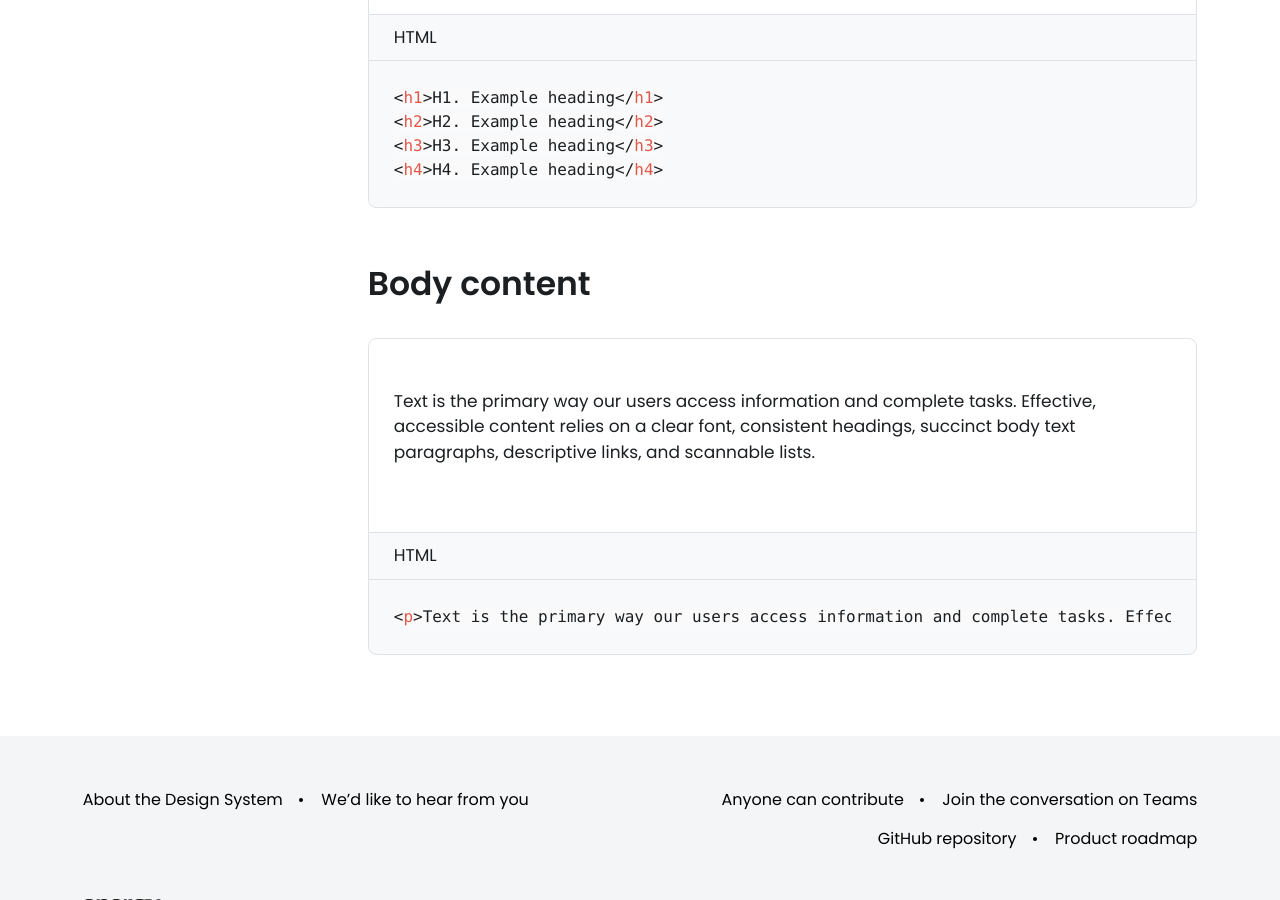
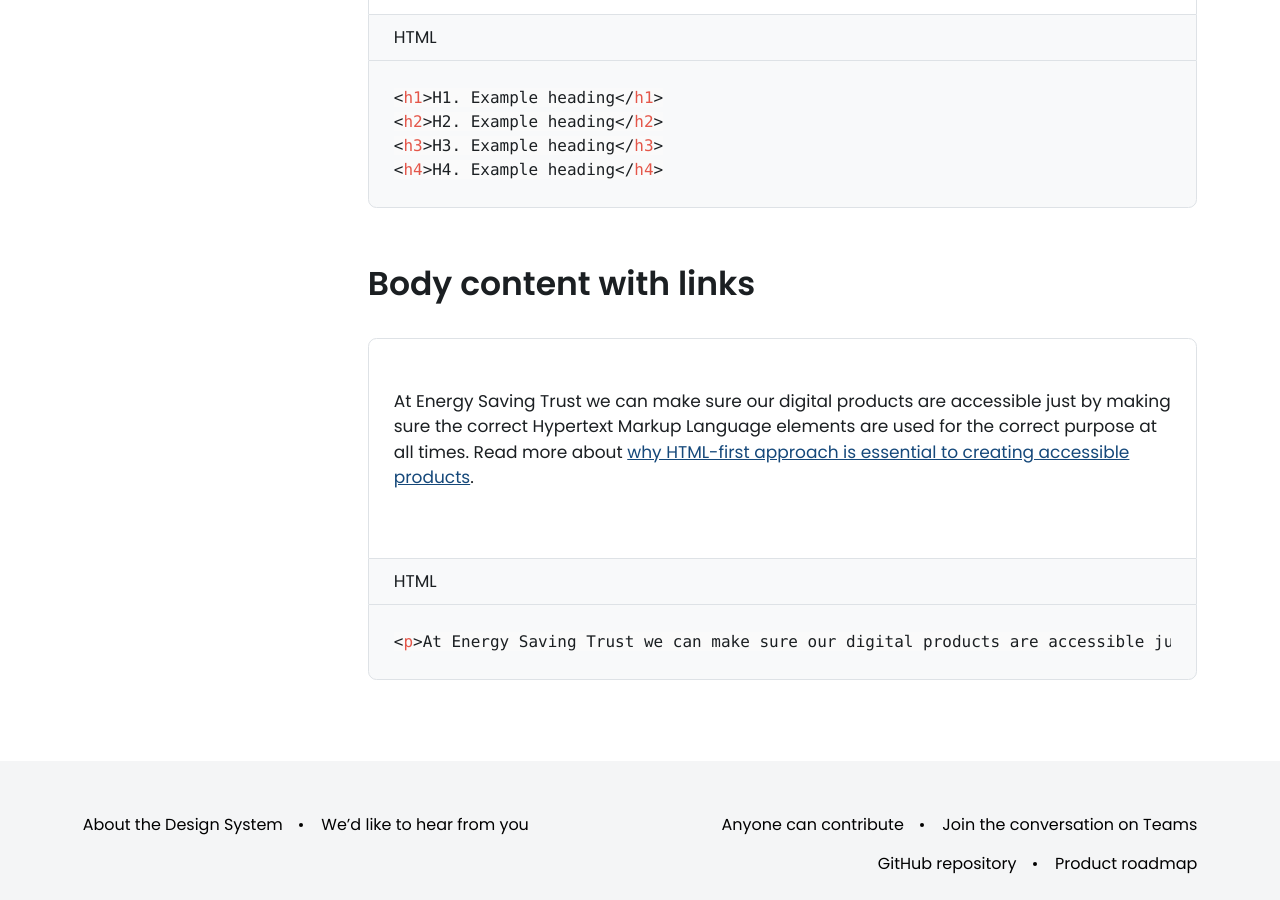
Before and after one commit to Energy-Saving-Trust/Design-System, a Jekyll site: the page built from guidelines/typography.md, in a window 1280 px wide and 900 px high, scrolled down 3416 px. Built offline with Jekyll 4.4.1, drawn with Linux system fonts in a browser that asks for light colours; nearby versions of some CDN libraries.

Commit message:
Adding link example to the Typography Guidelines

```diff
--- a/guidelines/typography.md
+++ b/guidelines/typography.md
@@ -163,11 +163,11 @@
 
 {% include component-example.html code_render=code_render %}
 
-## Body content
+## Body content with links
 
 {% capture code_render %}
 
-<p>Text is the primary way our users access information and complete tasks. Effective, accessible content relies on a clear font, consistent headings, succinct body text paragraphs, descriptive links, and scannable lists.</p>
+<p>At Energy Saving Trust we can make sure our digital products are accessible just by making sure the correct Hypertext Markup Language elements are used for the correct purpose at all times. Read more about <a href="https://developer.mozilla.org/en-US/docs/Learn/Accessibility/HTML">why HTML-first approach is essential to creating accessible products</a>.</p>
 
 {% endcapture %}
 
```
